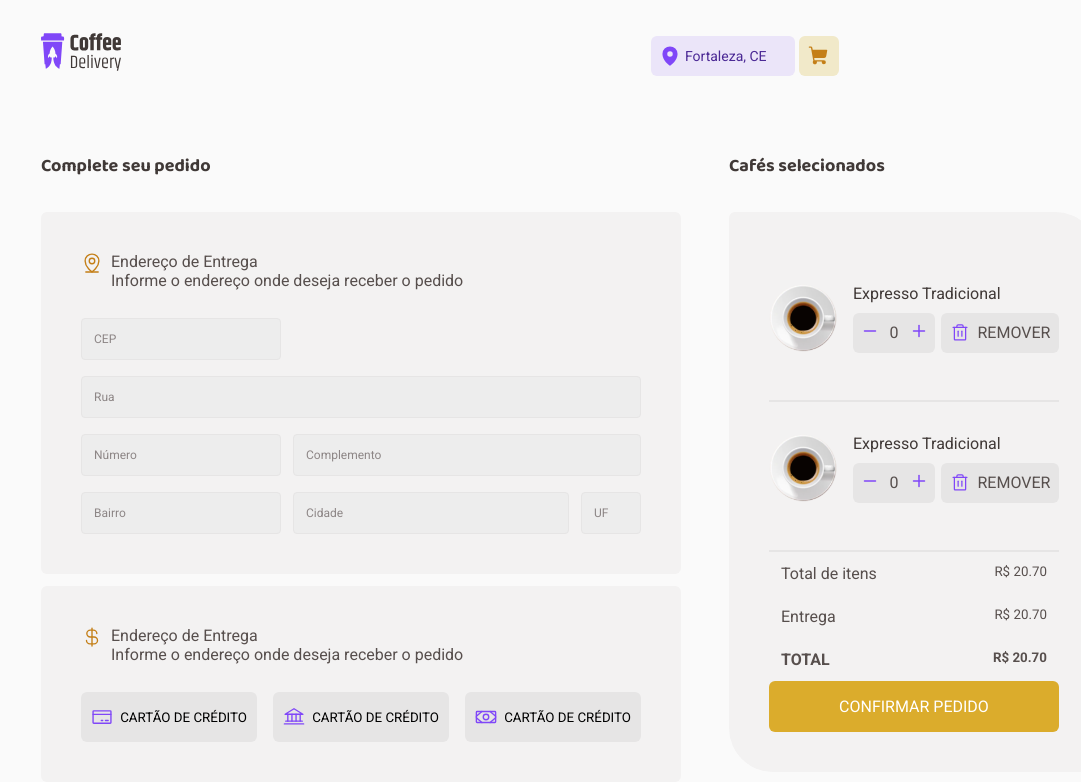
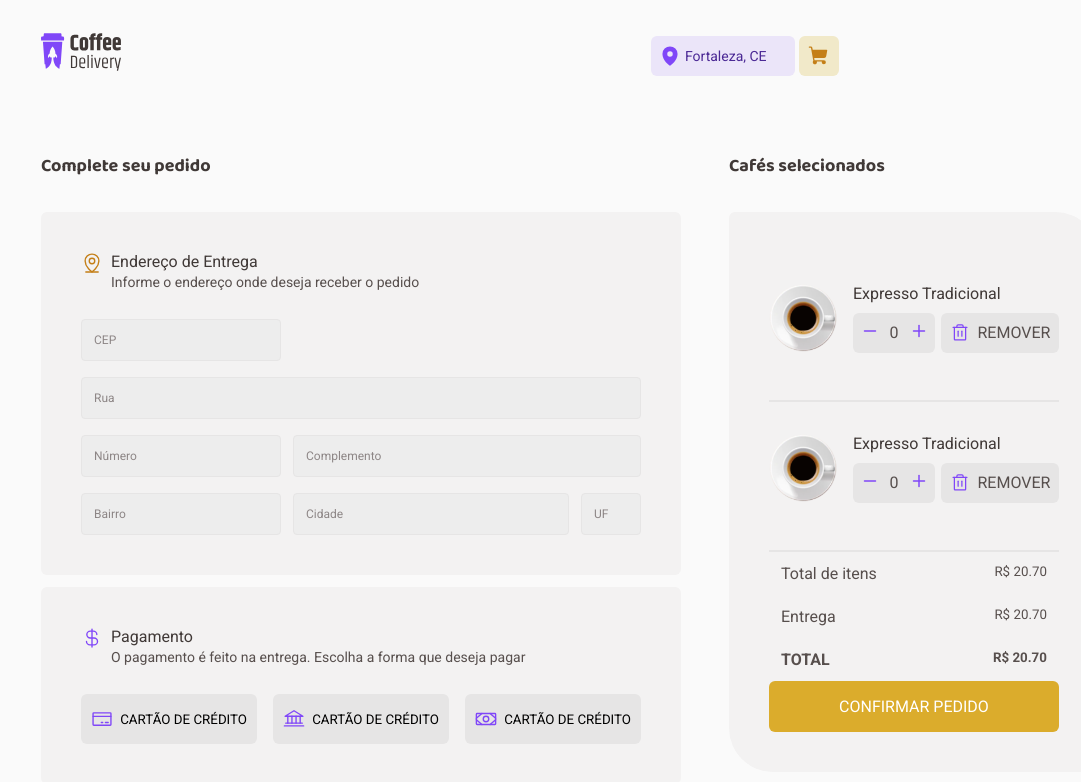
Before and after one commit to Andersonsilvamota/coffee-delivery, a React (Vite) app: page /checkout in a window 1280 px wide. Shown: the top 782 px of the page, without its empty margins (199-1280 px from the left). Built offline with nearby package versions, Linux system fonts and the light colour scheme.

Commit message:
Desacoplando parte do código e criando componente

```diff
--- /dev/null
+++ b/src/components/TitleSubtitleIcon/index.jsx
@@ -0,0 +1,13 @@
+import * as Styles from "./styles";
+
+export function TitleSubtitleIcon({title, subtitle, icon}){
+  return(
+    <Styles.Title className='title'>
+      {icon}
+      <div>
+        <h3>{title}</h3>
+        <p>{subtitle}</p>
+      </div>
+    </Styles.Title>
+  )
+}
--- /dev/null
+++ b/src/components/TitleSubtitleIcon/styles.js
@@ -0,0 +1,28 @@
+import styled from "styled-components";
+
+export const Title = styled.div`
+
+  display: flex;
+  gap: 0.5rem;
+  padding-bottom: 1rem;
+
+  svg {
+    color: ${props => props.theme.produto['yellow-dark']};
+  }
+
+  h3 {
+    //roboto- texto regular m
+    font-size: 1rem;
+    line-height: 130%;
+    font-weight: normal;
+    color: ${props => props.theme.base['base-subtitle']};
+  }
+
+  p {
+    //texto regular s
+    font-size: 0.875rem;
+    line-height: 130%;
+    color: ${props => props.theme.base['base-text']};
+
+  }
+`
--- a/src/pages/Checkout/index.jsx
+++ b/src/pages/Checkout/index.jsx
@@ -1,23 +1,22 @@
 import * as Styles from './styles'
 import { CurrencyDollar, MapPinLine, CreditCard, Bank, Money, Minus, Plus, Trash } from 'phosphor-react'
 import coffes from '../../assets/Coffee.png'
+import { TitleSubtitleIcon } from '../../components/TitleSubtitleIcon'
 
 export function Checkout(){
   return(
     <Styles.Conteiner>
-
       <Styles.ContainerCheckout>
         <Styles.ContentCompletOrder>
         <h2>Complete seu pedido</h2>
 
         <Styles.ContentAddress>
-          <div className='title'>
-            <MapPinLine size={22} />
-            <div>
-              <label>Endereço de Entrega</label>
-              <p>Informe o endereço onde deseja receber o pedido</p>
-            </div>
-          </div>
+          <TitleSubtitleIcon
+              title="Endereço de Entrega"
+              subtitle="Informe o endereço onde deseja receber o pedido"
+              icon={<MapPinLine color={'#C47F17'} size={22} />}
+            />
+
           <div className='form'>
             <input className='cep' placeholder='CEP'/>
             <input className='street' placeholder='Rua'/>
@@ -29,13 +28,18 @@ export function Checkout(){
           </div>
         </Styles.ContentAddress>
         <Styles.ContentAddress>
-          <div className='title'>
+          <TitleSubtitleIcon
+            title="Pagamento"
+            subtitle="O pagamento é feito na entrega. Escolha a forma que deseja pagar"
+            icon={<CurrencyDollar color={'#8047F8'} size={22} />}
+          />
+          {/* <div className='title'>
             <CurrencyDollar size={22} />
             <div>
               <label>Endereço de Entrega</label>
               <p>Informe o endereço onde deseja receber o pedido</p>
             </div>
-          </div>
+          </div> */}
           <Styles.Buttons>
             <Styles.ButtonPay>
               <CreditCard size={22}/>
--- a/src/pages/Checkout/styles.js
+++ b/src/pages/Checkout/styles.js
@@ -41,17 +41,6 @@ export const ContentAddress = styled.div`
   padding: 2.5rem;
   border-radius: 6px;
   background-color: ${props => props.theme.base['base-card']};
-
-  .title {
-    display: flex;
-    gap: 0.5rem;
-    padding-bottom: 1rem;
-
-    svg {
-      color: ${props => props.theme.produto['yellow-dark']};
-    }
-  }
-
 
   .form {
     width: 100%;
```
